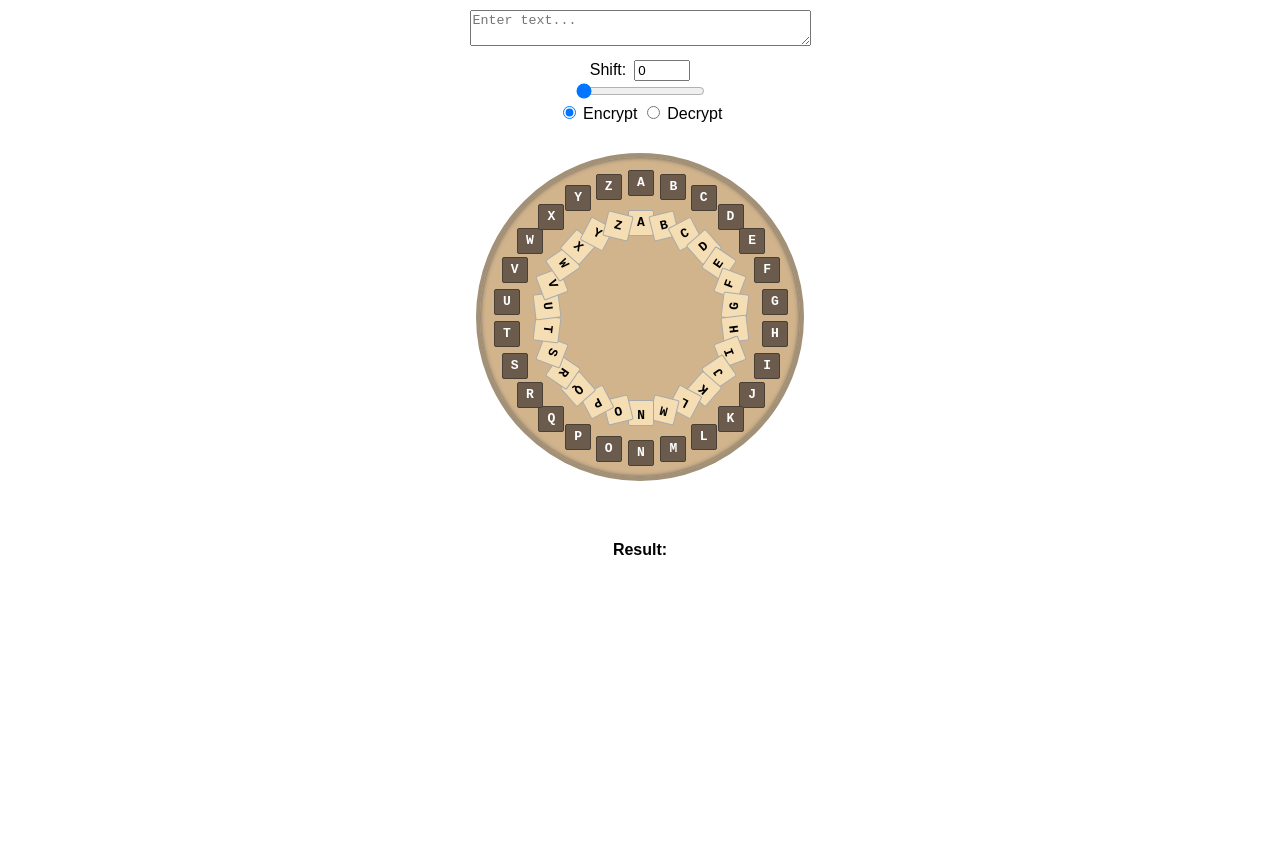
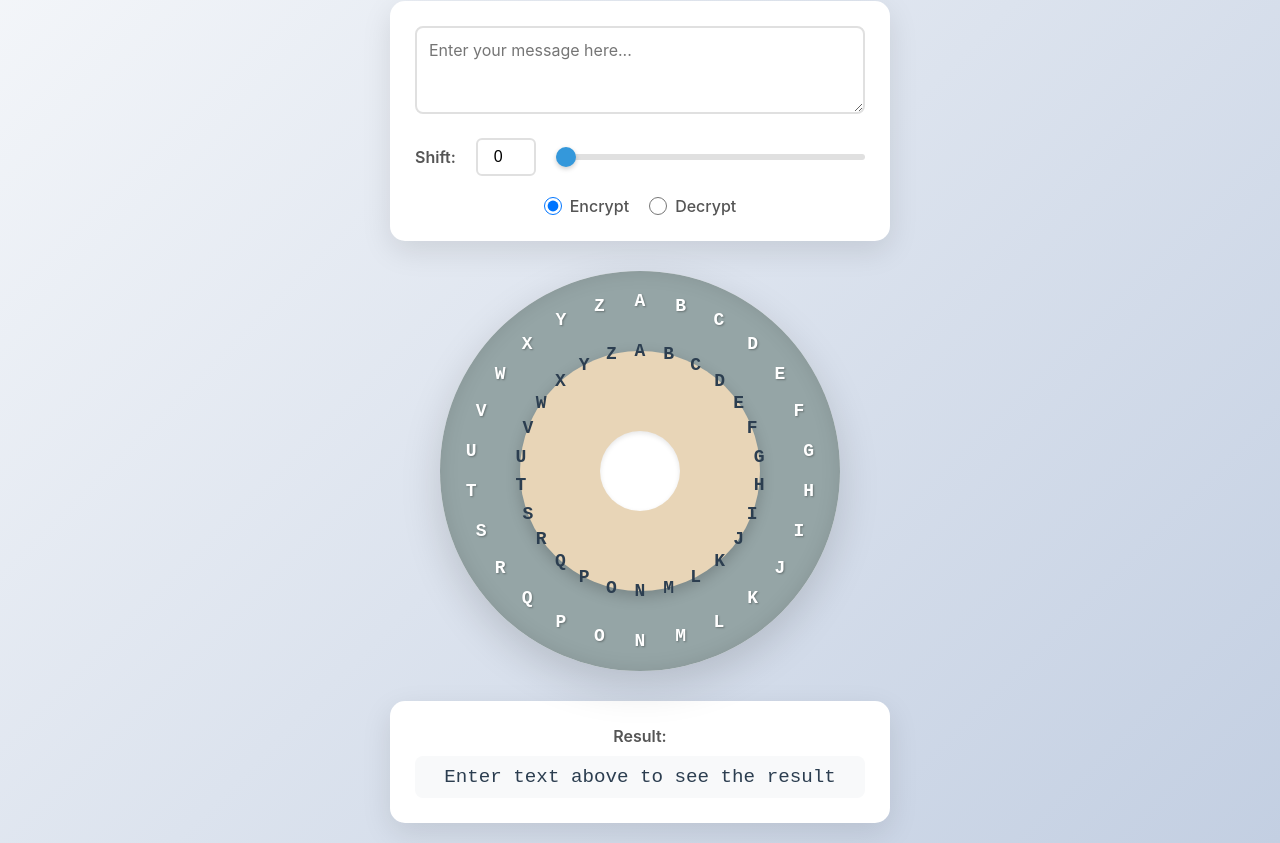
Before and after one commit to ipusiron/caesar-cipher-wheel, a plain HTML site: page index.html in a window 1280 px wide. Shown: the part 98-941 px from the top of the page. Before the commit the page ends 800 px from the top, so only its background shows below. Drawn offline with Linux system fonts and the light colour scheme.

Commit message:
内側の暗号円盤の文字が常に上を向くようにした

```diff
--- a/index.html
+++ b/index.html
@@ -5,21 +5,136 @@
   <meta name="viewport" content="width=device-width, initial-scale=1.0" />
   <title>Caesar Cipher Disk</title>
   <style>
+    * {
+      margin: 0;
+      padding: 0;
+      box-sizing: border-box;
+    }
+
     body {
-      font-family: sans-serif;
-      text-align: center;
+      font-family: -apple-system, BlinkMacSystemFont, 'Segoe UI', Roboto, sans-serif;
+      background: linear-gradient(135deg, #f5f7fa 0%, #c3cfe2 100%);
+      min-height: 100vh;
+      display: flex;
+      flex-direction: column;
+      align-items: center;
       padding: 20px;
     }
+
+    h1 {
+      color: #2c3e50;
+      font-size: 2.5rem;
+      margin-bottom: 30px;
+      text-shadow: 2px 2px 4px rgba(0,0,0,0.1);
+    }
+
+    .control-panel {
+      background: white;
+      padding: 25px;
+      border-radius: 15px;
+      box-shadow: 0 10px 30px rgba(0,0,0,0.1);
+      margin-bottom: 30px;
+      max-width: 500px;
+      width: 100%;
+    }
+
+    textarea {
+      width: 100%;
+      padding: 12px;
+      border: 2px solid #e0e0e0;
+      border-radius: 8px;
+      font-size: 16px;
+      resize: vertical;
+      transition: border-color 0.3s;
+      font-family: inherit;
+    }
+
+    textarea:focus {
+      outline: none;
+      border-color: #3498db;
+    }
+
+    .shift-controls {
+      margin: 20px 0;
+      display: flex;
+      align-items: center;
+      gap: 20px;
+    }
+
+    .shift-label {
+      font-weight: 600;
+      color: #555;
+    }
+
+    #shiftNumber {
+      width: 60px;
+      padding: 8px;
+      border: 2px solid #e0e0e0;
+      border-radius: 6px;
+      font-size: 16px;
+      text-align: center;
+    }
+
+    #shift {
+      flex: 1;
+      height: 6px;
+      background: #e0e0e0;
+      outline: none;
+      border-radius: 3px;
+      -webkit-appearance: none;
+    }
+
+    #shift::-webkit-slider-thumb {
+      -webkit-appearance: none;
+      appearance: none;
+      width: 20px;
+      height: 20px;
+      background: #3498db;
+      cursor: pointer;
+      border-radius: 50%;
+      box-shadow: 0 2px 5px rgba(0,0,0,0.2);
+    }
+
+    #shift::-moz-range-thumb {
+      width: 20px;
+      height: 20px;
+      background: #3498db;
+      cursor: pointer;
+      border-radius: 50%;
+      box-shadow: 0 2px 5px rgba(0,0,0,0.2);
+    }
+
+    .mode-controls {
+      display: flex;
+      gap: 20px;
+      justify-content: center;
+    }
+
+    .mode-controls label {
+      display: flex;
+      align-items: center;
+      gap: 8px;
+      cursor: pointer;
+      font-weight: 500;
+      color: #555;
+    }
+
+    .mode-controls input[type="radio"] {
+      width: 18px;
+      height: 18px;
+      cursor: pointer;
+    }
+
     .disk-container {
       position: relative;
-      width: 320px;
-      height: 320px;
-      margin: 30px auto;
-      background: #d2b48c;
+      width: 400px;
+      height: 400px;
+      margin: 0 auto;
+      background: white;
       border-radius: 50%;
-      box-shadow: inset 0 0 5px #555;
-      border: 4px solid #a29077;
+      box-shadow: 0 15px 40px rgba(0,0,0,0.15);
     }
+
     .ring {
       position: absolute;
       width: 100%;
@@ -28,71 +143,166 @@
       left: 0;
       border-radius: 50%;
     }
+
+    .outer-ring-bg {
+      position: absolute;
+      width: 100%;
+      height: 100%;
+      background: #95a5a6;
+      border-radius: 50%;
+      box-shadow: inset 0 0 20px rgba(0,0,0,0.1);
+    }
+
+    .inner-ring-bg {
+      position: absolute;
+      width: 240px;
+      height: 240px;
+      top: 50%;
+      left: 50%;
+      transform: translate(-50%, -50%);
+      background: #e8d5b7;
+      border-radius: 50%;
+      box-shadow: 0 5px 15px rgba(0,0,0,0.2);
+    }
+
+    .center-circle {
+      position: absolute;
+      width: 80px;
+      height: 80px;
+      top: 50%;
+      left: 50%;
+      transform: translate(-50%, -50%);
+      background: white;
+      border-radius: 50%;
+      box-shadow: inset 0 2px 5px rgba(0,0,0,0.1);
+      z-index: 10;
+    }
+
     .letter {
       position: absolute;
-      width: 24px;
-      height: 24px;
+      width: 32px;
+      height: 32px;
       text-align: center;
       font-weight: bold;
-      line-height: 24px;
-      border-radius: 2px;
-      font-family: monospace;
+      line-height: 32px;
+      font-size: 18px;
+      font-family: 'Courier New', monospace;
+      transform-origin: center;
     }
+
     .outer-letter {
-      background-color: #6b5b4d;
-      color: #fff;
-      border: 1px solid #4a3f35;
+      color: #ffffff;
+      text-shadow: 1px 1px 2px rgba(0,0,0,0.3);
     }
+
     .inner-letter {
-      background-color: #f5deb3;
-      color: #000;
-      border: 1px solid #aaa;
+      color: #2c3e50;
+      font-weight: 600;
+      transition: transform 0.4s cubic-bezier(0.4, 0, 0.2, 1);
     }
+
     #innerRing {
       transform-origin: center center;
-      transition: transform 0.3s ease;
+      transition: transform 0.4s cubic-bezier(0.4, 0, 0.2, 1);
     }
+
+    .output-panel {
+      background: white;
+      padding: 25px;
+      border-radius: 15px;
+      box-shadow: 0 10px 30px rgba(0,0,0,0.1);
+      margin-top: 30px;
+      max-width: 500px;
+      width: 100%;
+      text-align: center;
+    }
+
     #output {
-      position: relative;
-      top: 30px;
-      margin-top: 20px;
-      font-weight: bold;
+      font-size: 1.2rem;
+      color: #2c3e50;
+      word-break: break-all;
+      min-height: 30px;
+      padding: 10px;
+      background: #f8f9fa;
+      border-radius: 8px;
+      font-family: 'Courier New', monospace;
     }
-    #shiftControls {
-      margin-top: 10px;
+
+    .output-label {
+      font-weight: 600;
+      color: #555;
+      margin-bottom: 10px;
+      display: block;
     }
-    #shiftControls label {
-      display: inline-flex;
-      align-items: center;
-      gap: 8px;
+
+    /* Hover effects */
+    .outer-letter {
+      transition: transform 0.2s;
+    }
+
+    .outer-letter:hover {
+      transform: scale(1.1);
+    }
+
+    /* Responsive design */
+    @media (max-width: 480px) {
+      .disk-container {
+        width: 320px;
+        height: 320px;
+      }
+
+      .inner-ring-bg {
+        width: 192px;
+        height: 192px;
+      }
+
+      .center-circle {
+        width: 64px;
+        height: 64px;
+      }
+
+      h1 {
+        font-size: 2rem;
+      }
     }
   </style>
 </head>
 <body>
   <h1>Caesar Cipher Disk</h1>
 
-  <textarea id="inputText" rows="2" cols="40" placeholder="Enter text..."></textarea><br />
+  <div class="control-panel">
+    <textarea id="inputText" rows="3" placeholder="Enter your message here..."></textarea>
 
-  <div id="shiftControls">
-    <label for="shift">Shift:
+    <div class="shift-controls">
+      <span class="shift-label">Shift:</span>
       <input type="number" id="shiftNumber" min="0" max="25" value="0" />
-    </label><br />
-    <input type="range" id="shift" min="0" max="25" value="0" />
+      <input type="range" id="shift" min="0" max="25" value="0" />
+    </div>
+
+    <div class="mode-controls">
+      <label>
+        <input type="radio" name="mode" value="encrypt" checked />
+        Encrypt
+      </label>
+      <label>
+        <input type="radio" name="mode" value="decrypt" />
+        Decrypt
+      </label>
+    </div>
   </div>
 
-  <label>
-    <input type="radio" name="mode" value="encrypt" checked /> Encrypt
-  </label>
-  <label>
-    <input type="radio" name="mode" value="decrypt" /> Decrypt
-  </label><br />
-
   <div class="disk-container">
+    <div class="outer-ring-bg"></div>
+    <div class="inner-ring-bg"></div>
     <div class="ring" id="outerRing"></div>
     <div class="ring" id="innerRing"></div>
+    <div class="center-circle"></div>
   </div>
 
-  <div id="output"><strong>Result:</strong></div>
+  <div class="output-panel">
+    <span class="output-label">Result:</span>
+    <div id="output"></div>
+  </div>
 
   <script>
     const alphabet = [..."ABCDEFGHIJKLMNOPQRSTUVWXYZ"];
@@ -106,22 +316,27 @@
     function createRing(container, isInner = false) {
       container.innerHTML = "";
       const len = alphabet.length;
-      const radius = isInner ? 95 : 135;
+      const radius = isInner ? 120 : 170;
+      const centerX = 200;
+      const centerY = 200;
+
       alphabet.forEach((char, i) => {
         const angle = (360 / len) * i;
-        const x = 160 + radius * Math.cos((angle - 90) * Math.PI / 180);
-        const y = 160 + radius * Math.sin((angle - 90) * Math.PI / 180);
+        const angleRad = (angle - 90) * Math.PI / 180;
+        const x = centerX + radius * Math.cos(angleRad);
+        const y = centerY + radius * Math.sin(angleRad);
 
         const el = document.createElement("div");
         el.className = `letter ${isInner ? 'inner-letter' : 'outer-letter'}`;
-        el.style.left = `${x - 12}px`;
-        el.style.top = `${y - 12}px`;
+        el.style.left = `${x - 16}px`;
+        el.style.top = `${y - 16}px`;
+        el.innerText = char;
 
+        // Add data attribute for inner letters to track rotation
         if (isInner) {
-          el.style.transform = `rotate(${-angle}deg)`;
+          el.setAttribute('data-letter', char);
         }
 
-        el.innerText = char;
         container.appendChild(el);
       });
     }
@@ -142,10 +357,23 @@
       const isDecrypt = mode === "decrypt";
       const angle = (360 / 26) * shift * (isDecrypt ? 1 : -1);
       innerRing.style.transform = `rotate(${angle}deg)`;
-      const result = caesarCipher(inputText.value, shift, isDecrypt);
-      output.innerHTML = `<strong>Result:</strong> ${result}`;
+
+      // Keep inner letters upright
+      const innerLetters = innerRing.querySelectorAll('.inner-letter');
+      innerLetters.forEach(letter => {
+        letter.style.transform = `rotate(${-angle}deg)`;
+      });
+
+      const text = inputText.value;
+      if (text) {
+        const result = caesarCipher(text, shift, isDecrypt);
+        output.textContent = result;
+      } else {
+        output.textContent = "Enter text above to see the result";
+      }
     }
 
+    // Event listeners
     shiftSlider.addEventListener("input", () => {
       shiftNumber.value = shiftSlider.value;
       update();
@@ -153,16 +381,30 @@
 
     shiftNumber.addEventListener("input", () => {
       const value = Math.min(25, Math.max(0, parseInt(shiftNumber.value) || 0));
+      shiftNumber.value = value;
       shiftSlider.value = value;
       update();
     });
 
     inputText.addEventListener("input", update);
-    document.querySelectorAll('input[name="mode"]').forEach(r => r.addEventListener("change", update));
+    document.querySelectorAll('input[name="mode"]').forEach(r =>
+      r.addEventListener("change", update)
+    );
 
+    // Initialize
     createRing(outerRing);
     createRing(innerRing, true);
     update();
+
+    // Add animation on load
+    setTimeout(() => {
+      shiftSlider.value = 3;
+      update();
+      setTimeout(() => {
+        shiftSlider.value = 0;
+        update();
+      }, 1000);
+    }, 500);
   </script>
 </body>
 </html>
```
